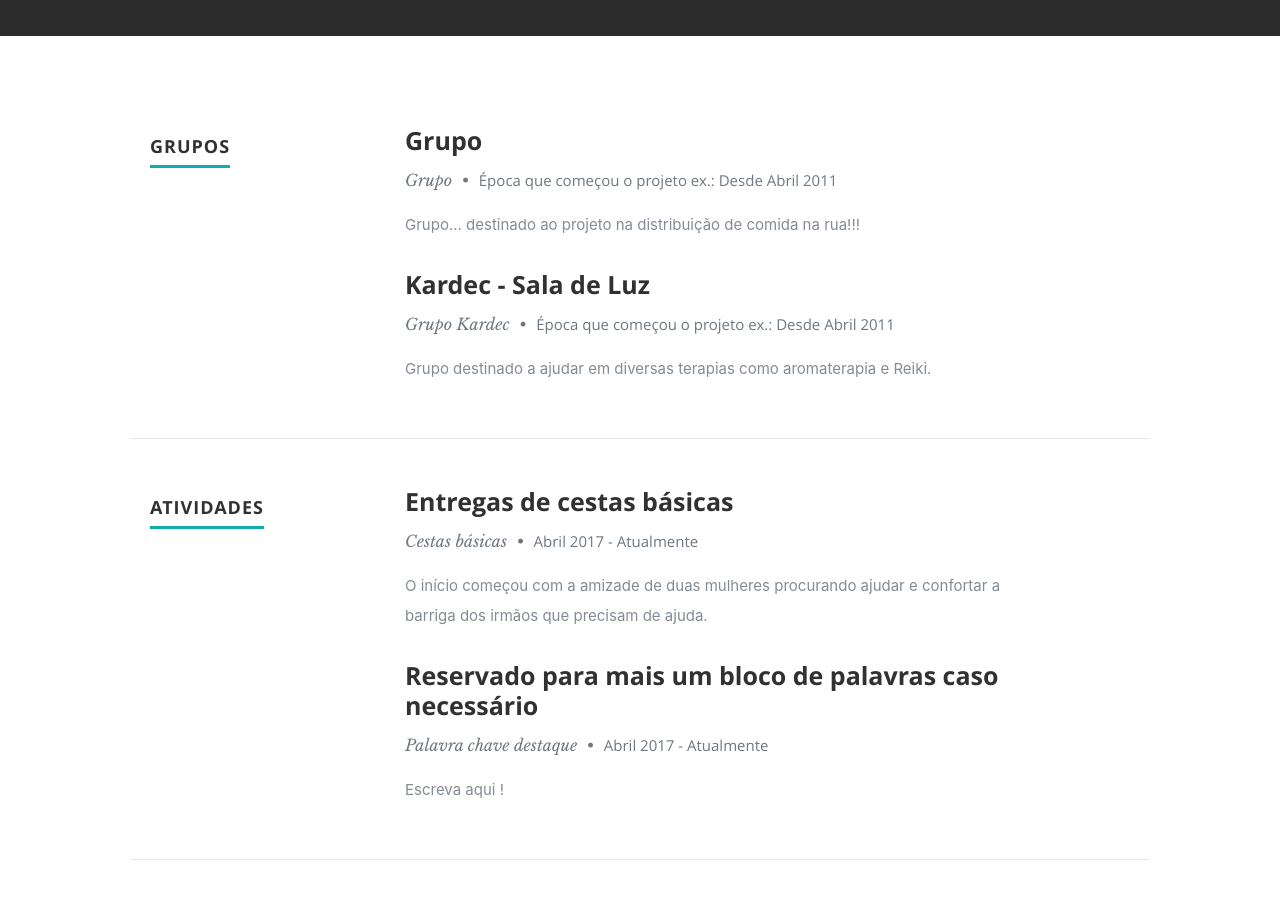
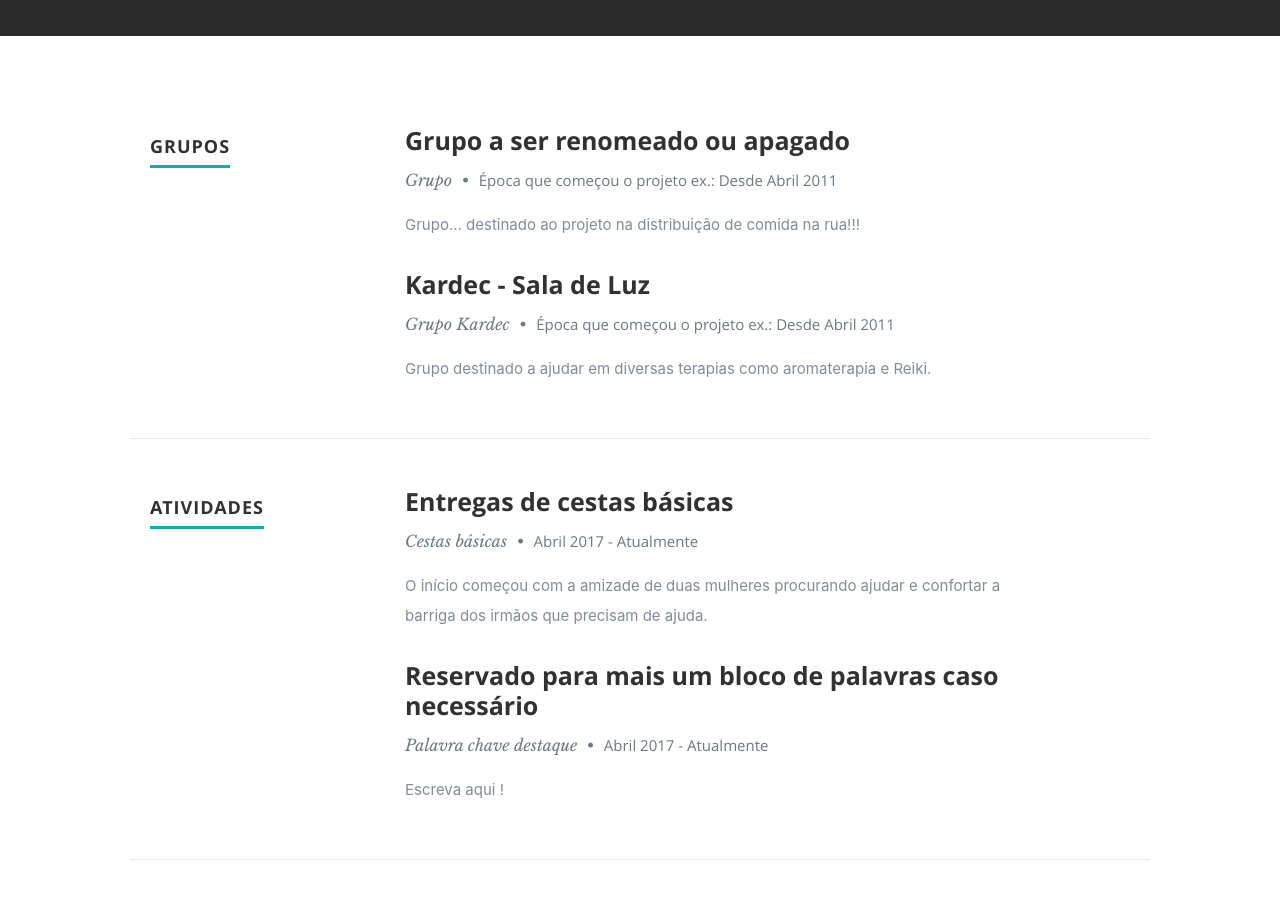
Before and after one commit to leafar7/projetoAconchego, a React (Create React App) app: page / in a window 1280 px wide. Shown: the part 1280-2194 px from the top of the page. Built offline with nearby package versions, Linux system fonts and the light colour scheme.

Commit message:
grupo rename

```diff
--- a/src/components/resume/resume.js
+++ b/src/components/resume/resume.js
@@ -14,7 +14,7 @@ export default class Resume extends Component {
     <div className="nine columns main-col">
       <div className="row item">
         <div className="twelve columns">
-          <h3>Grupo </h3>
+          <h3>Grupo a ser renomeado ou apagado</h3>
           <p className="info">Grupo  <span>•</span> <em className="date">Época que começou o projeto ex.: Desde Abril 2011</em></p>
           <p>Grupo...  destinado ao projeto na distribuição de comida na rua!!!
           </p>
```
